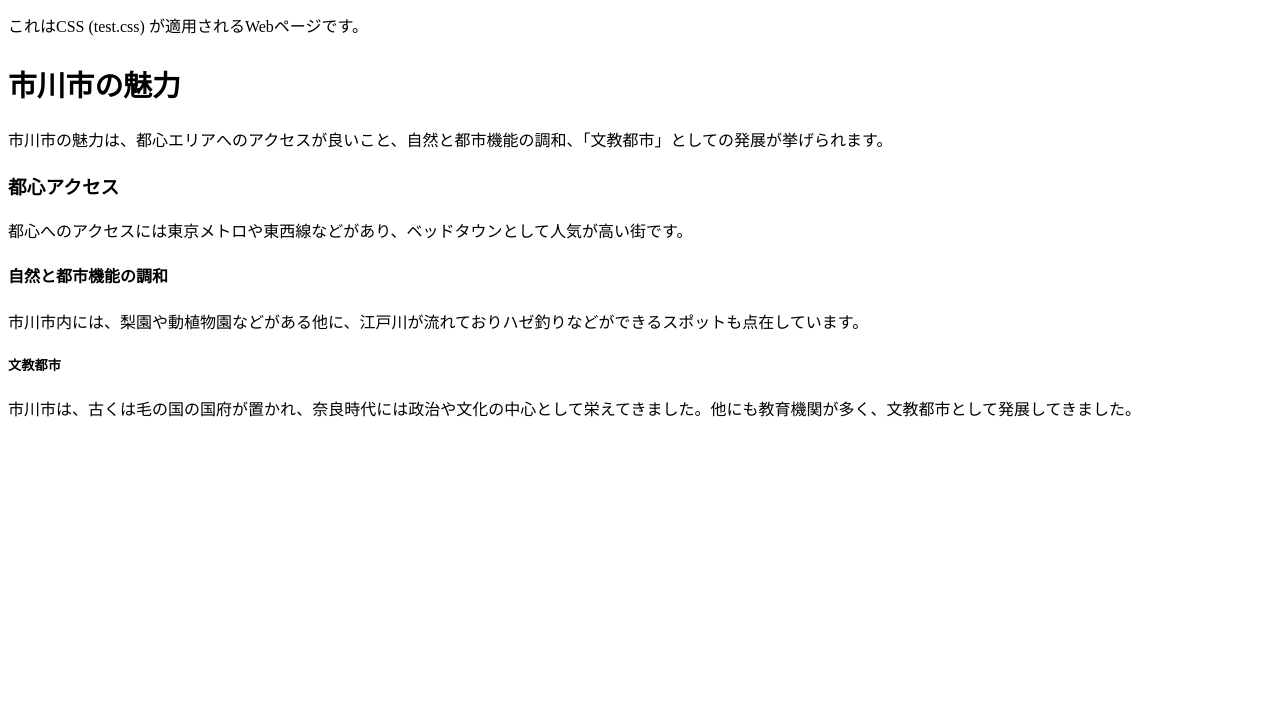
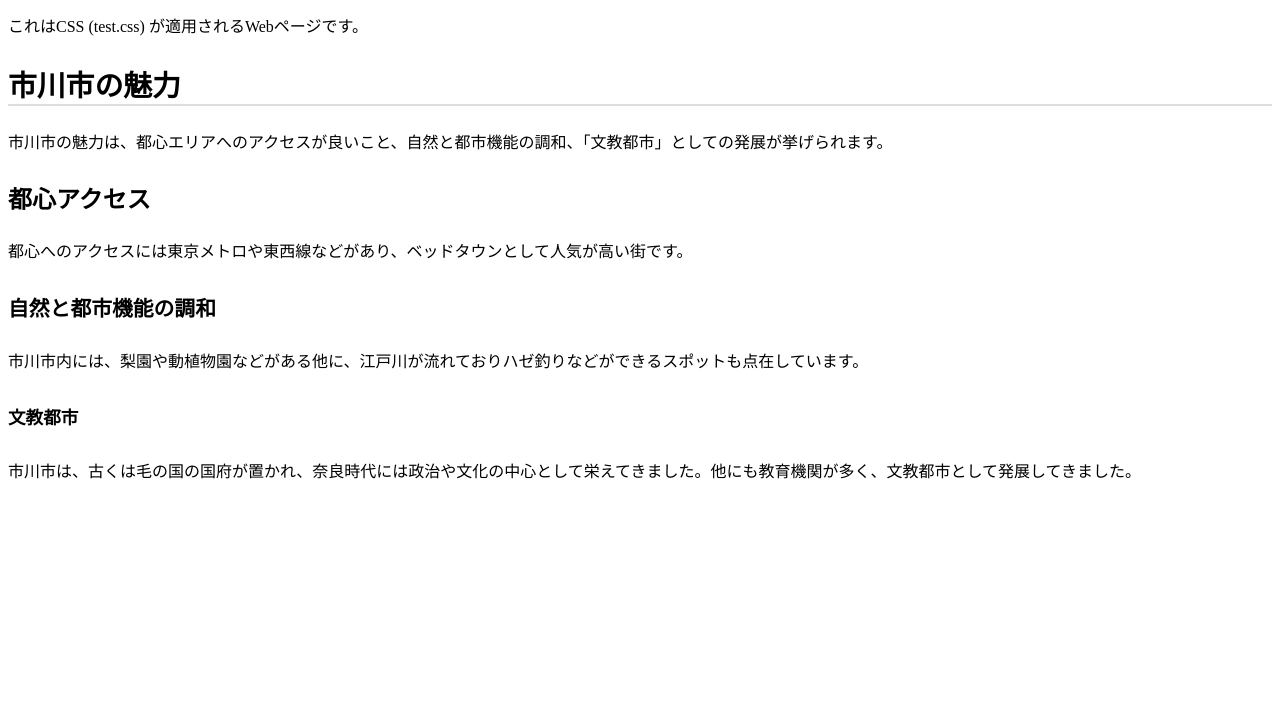
Before and after one commit to Ren-0616/test02.github.io, a plain HTML site: page index.html in a window 1280 px wide. Shown: the part 98-800 px from the top of the page. Drawn offline with Linux system fonts and the light colour scheme.

Commit message:
Update test.css

```diff
--- a/test.css
+++ b/test.css
@@ -1,31 +1,61 @@
-/*
- * test.css
- * ページの見出しと段落の文字サイズを設定
+/* * test.css
+ * 市川市紹介ページのスタイル設定
  */
 
-/* H1 (大見出し) のスタイル */
+/* === 見出しのスタイル === */
+
+/* 大見出し */
 h1 {
     font-size: 2.5em;
     margin-top: 0.67em;
     margin-bottom: 0.67em;
+    color: #333; /* 濃いグレーで読みやすく */
 }
 
-/* H2 (中見出し) のスタイル */
+/* 中見出し */
 h2 {
     font-size: 1.8em;
     margin-top: 0.83em;
     margin-bottom: 0.83em;
+    border-bottom: 2px solid #ddd; /* 下線を入れて区切りを明確に */
 }
 
-/* P (通常の段落) のスタイル */
+/* 小見出し (h3, h4, h5) */
+h3 {
+    font-size: 1.5em;
+    margin-top: 1em;
+    margin-bottom: 1em;
+}
+
+h4 {
+    font-size: 1.3em;
+    margin-top: 1.33em;
+    margin-bottom: 1.33em;
+}
+
+h5 {
+    font-size: 1.1em;
+    margin-top: 1.67em;
+    margin-bottom: 1.67em;
+}
+
+
+/* === 段落のスタイル === */
+
+/* 通常の p タグ */
 p {
     font-size: 1em;
     line-height: 1.6;
+    margin: 1em 0;
 }
 
-/* --- 追加箇所 --- */
-/* p1, p2, p3 のサイズを統一して設定 */
-.p1, .p2, .p3 {
-    font-size: 1em; /* すべて同じ 1em に設定 */
-    line-height: 1.6; /* 読みやすさも揃える */
+/* * 独自タグ (p1, p2, p3) の設定
+ * まとめて指定することでサイズを統一します
+ */
+p1, p2, p3 {
+    display: block;    /* 重要：これを書かないと改行されず横につながってしまいます */
+    font-size: 1em;    /* pタグと同じ大きさ */
+    line-height: 1.6;  /* pタグと同じ行間 */
+    margin-top: 1em;   /* 上の余白 */
+    margin-bottom: 1em;/* 下の余白 */
 }
```
